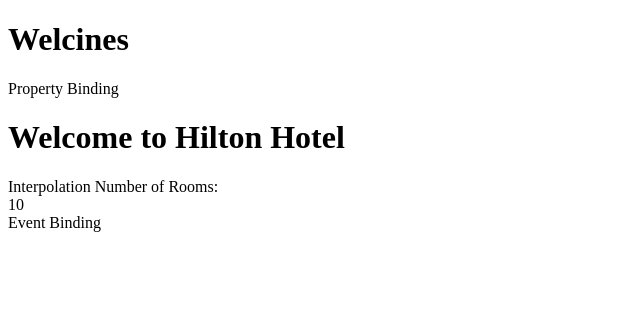
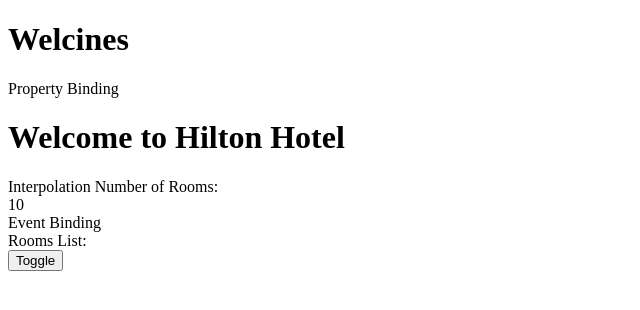
Before and after one commit to Emhyrvs/hotelinventoryapp, an Angular app: page / in a window 1280 px wide. Shown: the top 310 px of the page, without its empty margins (0-640 px from the left). Built offline with nearby package versions, Linux system fonts and the light colour scheme.

Commit message:
Id derictive

```diff
--- a/src/app/rooms/rooms.component.html
+++ b/src/app/rooms/rooms.component.html
@@ -1,7 +1,19 @@
 <h1>Welcines</h1>
 Property Binding
 <h1>Welcome to  {{hotelName}} </h1>
-Interpolation
-Number of Rooms:
-<div [innerText]="numberOfRooms"></div>
-Event Binding
+
+
+
+<div [hidden] = "hiderooms">
+    Interpolation
+    Number of Rooms:
+    <div [innerText]="numberOfRooms"></div>
+    Event Binding
+
+</div>
+
+<div *ngIf="rooms.availableRooms > 0">
+    Rooms List:
+
+</div>
+<button (click)="toogle()">Toggle</button>
--- a/src/app/rooms/rooms.component.ts
+++ b/src/app/rooms/rooms.component.ts
@@ -1,5 +1,5 @@
 import { Component, OnInit } from '@angular/core';
-
+import { Room } from './rooms';
 @Component({
   selector: 'app-rooms',
   templateUrl: './rooms.component.html',
@@ -10,10 +10,23 @@
 hotelName = 'Hilton Hotel';
 numberOfRooms = 10;
 
+hiderooms = false;
 
   constructor() { }
 
   ngOnInit(): void {
   }
 
+
+  rooms : Room =
+  {
+    totalRooms:20,
+    availableRooms:10,
+    bookedRooms: 5,
+  }
+  toogle()
+  {
+this.hiderooms = !this.hiderooms;
+  }
+
 }
--- /dev/null
+++ b/src/app/rooms/rooms.ts
@@ -0,0 +1,5 @@
+export interface Room
+{    totalRooms: number;
+    availableRooms: number;
+    bookedRooms:number;
+}
```
